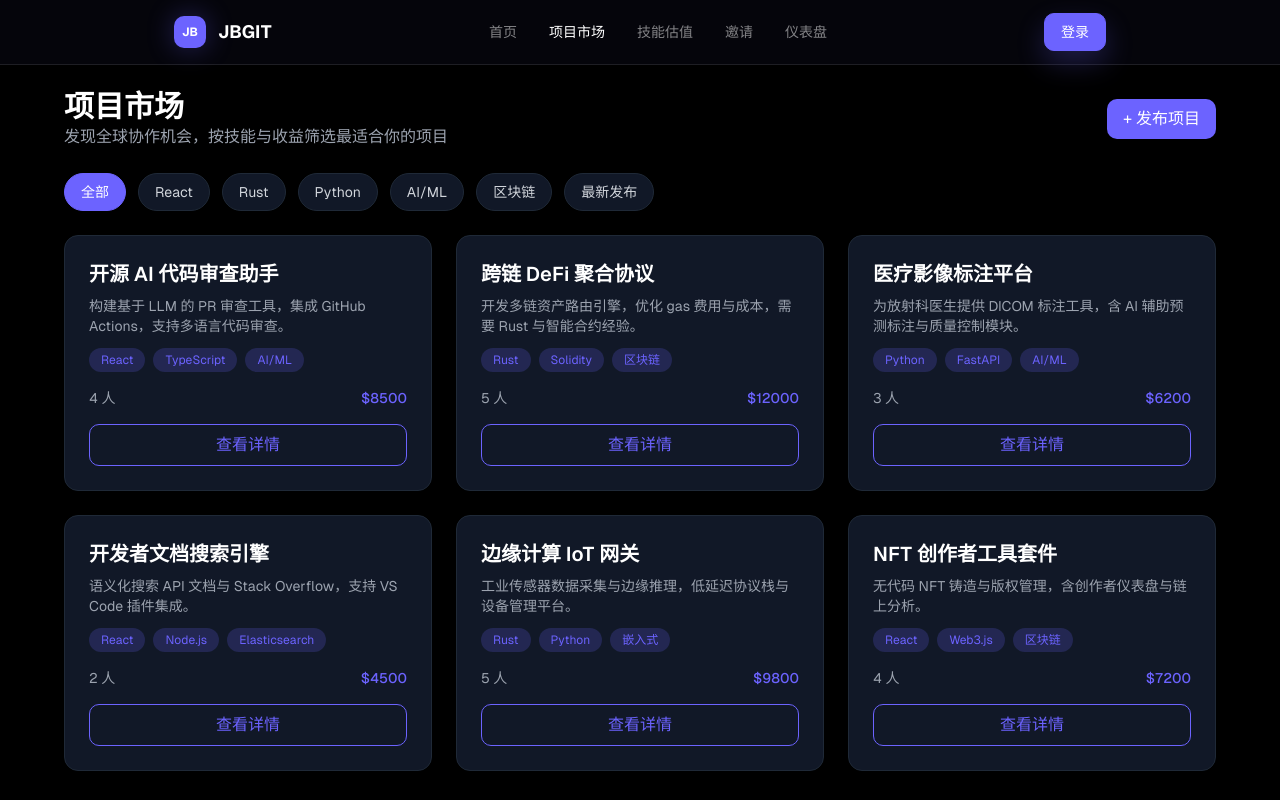
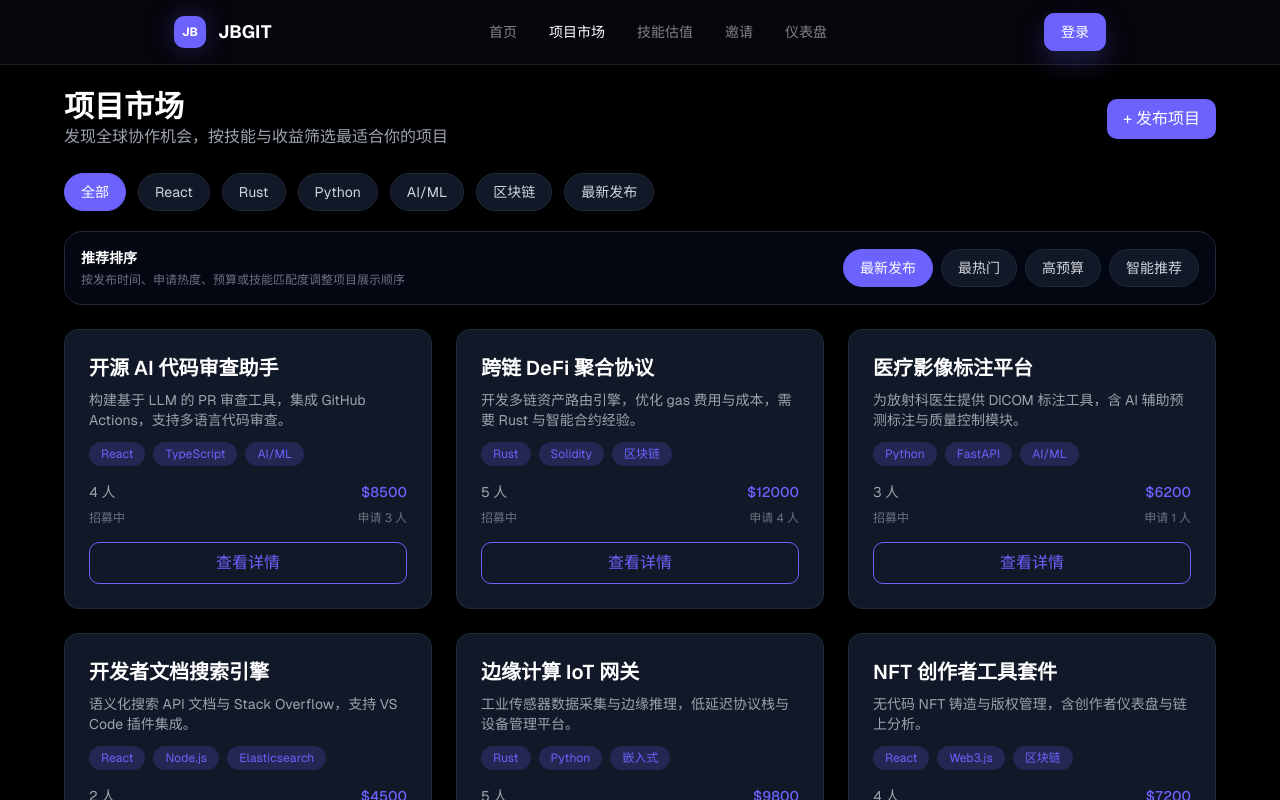
Before and after one commit to boyhai88/jbgit02, a Next.js app: page /projects in a window 1280 px wide. Shown: the top 800 px of the page. Built offline with nearby package versions, Linux system fonts and the light colour scheme; no server answers; the database is empty.

Commit message:
A76：项目推荐排序 - 最新、热门、高预算、智能推荐

```diff
--- a/src/app/projects/page.tsx
+++ b/src/app/projects/page.tsx
@@ -1,6 +1,8 @@
+import Link from "next/link"
+
 import { SiteFooter } from "@/components/footer"
 import { createClient } from "@/lib/supabase/server"
-import Link from "next/link"
+import { cn } from "@/lib/utils"
 
 type Project = {
   id: string | number
@@ -11,9 +13,26 @@ type Project = {
   budget: string | number | null
   status: string | null
   created_at?: string | null
+  project_applications?: { id: string | number }[] | null
+  matchScore?: number
+}
+
+type Profile = {
+  skills?: string[] | string | null
+}
+
+type ProjectsPageProps = {
+  searchParams?: Promise<{ sort?: string }> | { sort?: string }
 }
 
 const filterTags = ["全部", "React", "Rust", "Python", "AI/ML", "区块链", "最新发布"]
+
+const sortOptions = [
+  { label: "最新发布", value: "latest" },
+  { label: "最热门", value: "popular" },
+  { label: "高预算", value: "budget" },
+  { label: "智能推荐", value: "smart" },
+]
 
 const fallbackProjects: Project[] = [
   {
@@ -25,6 +44,8 @@ const fallbackProjects: Project[] = [
     headcount: 4,
     budget: "8500",
     status: "招募中",
+    created_at: "2026-06-20T08:00:00.000Z",
+    project_applications: [{ id: "a1" }, { id: "a2" }, { id: "a3" }],
   },
   {
     id: "demo-2",
@@ -35,6 +56,8 @@ const fallbackProjects: Project[] = [
     headcount: 5,
     budget: "12000",
     status: "招募中",
+    created_at: "2026-06-19T08:00:00.000Z",
+    project_applications: [{ id: "a1" }, { id: "a2" }, { id: "a3" }, { id: "a4" }],
   },
   {
     id: "demo-3",
@@ -45,6 +68,8 @@ const fallbackProjects: Project[] = [
     headcount: 3,
     budget: "6200",
     status: "招募中",
+    created_at: "2026-06-18T08:00:00.000Z",
+    project_applications: [{ id: "a1" }],
   },
   {
     id: "demo-4",
@@ -55,6 +80,8 @@ const fallbackProjects: Project[] = [
     headcount: 2,
     budget: "4500",
     status: "招募中",
+    created_at: "2026-06-17T08:00:00.000Z",
+    project_applications: [{ id: "a1" }, { id: "a2" }],
   },
   {
     id: "demo-5",
@@ -65,6 +92,8 @@ const fallbackProjects: Project[] = [
     headcount: 5,
     budget: "9800",
     status: "招募中",
+    created_at: "2026-06-16T08:00:00.000Z",
+    project_applications: [],
   },
   {
     id: "demo-6",
@@ -74,18 +103,20 @@ const fallbackProjects: Project[] = [
     headcount: 4,
     budget: "7200",
     status: "招募中",
+    created_at: "2026-06-15T08:00:00.000Z",
+    project_applications: [{ id: "a1" }, { id: "a2" }, { id: "a3" }],
   },
 ]
 
-function getSkills(skills: Project["skills"]) {
+function getSkills(skills: Project["skills"] | Profile["skills"]) {
   if (Array.isArray(skills)) {
-    return skills
+    return skills.map(String).filter(Boolean)
   }
 
   if (typeof skills === "string") {
     try {
       const parsed = JSON.parse(skills)
-      return Array.isArray(parsed) ? parsed.map(String) : [skills]
+      return Array.isArray(parsed) ? parsed.map(String).filter(Boolean) : [skills]
     } catch {
       return skills
         .split(",")
@@ -97,15 +128,99 @@ function getSkills(skills: Project["skills"]) {
   return []
 }
 
-export default async function ProjectsPage() {
+function getBudgetValue(project: Project) {
+  const value =
+    typeof project.budget === "number"
+      ? project.budget
+      : Number(String(project.budget ?? "0").replace(/[^\d.]/g, ""))
+
+  return Number.isFinite(value) ? value : 0
+}
+
+function getApplicationCount(project: Project) {
+  return project.project_applications?.length ?? 0
+}
+
+function getCreatedTime(project: Project) {
+  return project.created_at ? new Date(project.created_at).getTime() : 0
+}
+
+function getMatchScore(project: Project, userSkills: string[]) {
+  if (userSkills.length === 0) {
+    return 0
+  }
+
+  const normalizedUserSkills = userSkills.map((skill) => skill.toLowerCase())
+  const projectSkills = getSkills(project.skills).map((skill) =>
+    skill.toLowerCase(),
+  )
+
+  return projectSkills.filter((skill) => normalizedUserSkills.includes(skill))
+    .length
+}
+
+function sortProjects(projects: Project[], sort: string, userSkills: string[]) {
+  const sorted = projects.map((project) => ({
+    ...project,
+    matchScore: getMatchScore(project, userSkills),
+  }))
+
+  if (sort === "popular") {
+    return sorted.sort((a, b) => getApplicationCount(b) - getApplicationCount(a))
+  }
+
+  if (sort === "budget") {
+    return sorted.sort((a, b) => getBudgetValue(b) - getBudgetValue(a))
+  }
+
+  if (sort === "smart") {
+    return sorted.sort((a, b) => {
+      if ((b.matchScore ?? 0) !== (a.matchScore ?? 0)) {
+        return (b.matchScore ?? 0) - (a.matchScore ?? 0)
+      }
+
+      return getCreatedTime(b) - getCreatedTime(a)
+    })
+  }
+
+  return sorted.sort((a, b) => getCreatedTime(b) - getCreatedTime(a))
+}
+
+export default async function ProjectsPage({ searchParams }: ProjectsPageProps) {
+  const params = searchParams ? await searchParams : {}
+  const requestedSort = params.sort ?? "latest"
+  const activeSort = sortOptions.some((item) => item.value === requestedSort)
+    ? requestedSort
+    : "latest"
   const supabase = await createClient()
+  const {
+    data: { user },
+  } = await supabase.auth.getUser()
+
   const { data: projects } = await supabase
     .from("projects")
-    .select("*")
+    .select("*, project_applications(id)")
     .order("created_at", { ascending: false })
+
+  let userSkills: string[] = []
+
+  if (user) {
+    const { data: profile } = await supabase
+      .from("profiles")
+      .select("skills")
+      .eq("id", user.id)
+      .maybeSingle()
+
+    userSkills = getSkills((profile as Profile | null)?.skills)
+  }
 
   const displayProjects =
     projects && projects.length > 0 ? (projects as Project[]) : fallbackProjects
+  const sortedProjects = sortProjects(
+    displayProjects,
+    activeSort === "smart" && !user ? "latest" : activeSort,
+    userSkills,
+  )
 
   return (
     <main className="min-h-screen bg-black text-white">
@@ -125,7 +240,7 @@ export default async function ProjectsPage() {
             </Link>
           </div>
 
-          <div className="mb-6 flex flex-wrap gap-3">
+          <div className="mb-5 flex flex-wrap gap-3">
             {filterTags.map((tag, index) => (
               <Link
                 key={tag}
@@ -134,31 +249,80 @@ export default async function ProjectsPage() {
                     ? "/projects"
                     : `/projects?filter=${encodeURIComponent(tag)}`
                 }
-                className={`rounded-full border px-4 py-2 text-sm transition ${
+                className={cn(
+                  "rounded-full border px-4 py-2 text-sm transition",
                   index === 0
                     ? "border-[#6C63FF] bg-[#6C63FF] text-white"
-                    : "border-gray-800 bg-gray-900 text-gray-300 hover:border-[#6C63FF] hover:text-[#6C63FF]"
-                }`}
+                    : "border-gray-800 bg-gray-900 text-gray-300 hover:border-[#6C63FF] hover:text-[#6C63FF]",
+                )}
               >
                 {tag}
               </Link>
             ))}
           </div>
 
+          <div className="mb-6 rounded-2xl border border-gray-800 bg-gray-950 p-4">
+            <div className="flex flex-col gap-3 md:flex-row md:items-center md:justify-between">
+              <div>
+                <p className="text-sm font-semibold text-white">推荐排序</p>
+                <p className="mt-1 text-xs text-gray-500">
+                  按发布时间、申请热度、预算或技能匹配度调整项目展示顺序
+                </p>
+              </div>
+              <div className="flex flex-wrap gap-2">
+                {sortOptions.map((option) => {
+                  const disabled = option.value === "smart" && !user
+
+                  return (
+                    <Link
+                      key={option.value}
+                      href={
+                        disabled ? "/projects?sort=smart" : `/projects?sort=${option.value}`
+                      }
+                      className={cn(
+                        "rounded-full border px-4 py-2 text-sm transition",
+                        activeSort === option.value
+                          ? "border-[#6C63FF] bg-[#6C63FF] text-white"
+                          : "border-gray-800 bg-gray-900 text-gray-300 hover:border-[#6C63FF] hover:text-[#6C63FF]",
+                      )}
+                    >
+                      {option.label}
+                    </Link>
+                  )
+                })}
+              </div>
+            </div>
+            {activeSort === "smart" && !user ? (
+              <div className="mt-4 rounded-xl border border-[#6C63FF]/30 bg-[#6C63FF]/10 px-4 py-3 text-sm text-[#B8B4FF]">
+                登录查看个性化推荐
+              </div>
+            ) : null}
+          </div>
+
           <div className="grid grid-cols-1 gap-6 md:grid-cols-2 lg:grid-cols-3">
-            {displayProjects.map((project) => (
+            {sortedProjects.map((project) => {
+              const projectSkills = getSkills(project.skills)
+
+              return (
                 <div
                   key={project.id}
                   className="rounded-xl border border-gray-800 bg-gray-900 p-6 transition hover:border-[#6C63FF]"
                 >
+                  <div className="flex items-start justify-between gap-3">
                     <h2 className="text-xl font-semibold text-white">
                       {project.name || "未命名项目"}
                     </h2>
+                    {activeSort === "smart" && user ? (
+                      <span className="shrink-0 rounded-full border border-[#6C63FF]/30 bg-[#6C63FF]/15 px-2 py-1 text-xs text-[#B8B4FF]">
+                        匹配 {project.matchScore ?? 0}
+                      </span>
+                    ) : null}
+                  </div>
                   <p className="mt-2 line-clamp-2 text-sm text-gray-400">
                     {project.description || "暂无项目描述"}
                   </p>
                   <div className="mt-3 flex flex-wrap gap-2">
-                  {getSkills(project.skills).map((skill) => (
+                    {projectSkills.map((skill) => (
                       <span
                         key={`${project.id}-${skill}`}
                         className="rounded-full bg-[#6C63FF]/20 px-3 py-1 text-xs text-[#6C63FF]"
@@ -175,13 +339,18 @@ export default async function ProjectsPage() {
                       ${project.budget || 0}
                     </span>
                   </div>
+                  <div className="mt-2 flex items-center justify-between text-xs text-gray-500">
+                    <span>{project.status || "招募中"}</span>
+                    <span>申请 {getApplicationCount(project)} 人</span>
+                  </div>
                   <Link href={`/projects/${project.id}`}>
                     <button className="mt-4 w-full rounded-lg border border-[#6C63FF] px-4 py-2 text-[#6C63FF] transition hover:bg-[#6C63FF] hover:text-white">
                       查看详情
                     </button>
                   </Link>
                 </div>
-            ))}
+              )
+            })}
           </div>
         </div>
       </section>
```
Lines whose indentation alone changed are shown as unchanged.
